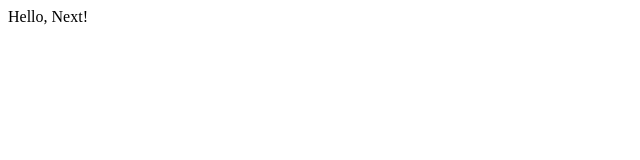
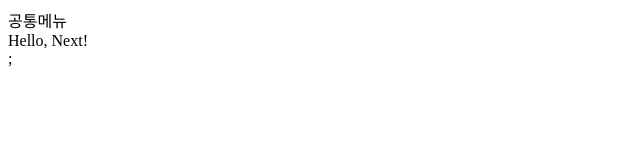
Before and after one commit to hong-kyungs/react-nodebird, a Next.js app in the folder prepare/front/: page / in a window 1280 px wide. Shown: the top 160 px of the page, without its empty margins (0-640 px from the left). Built offline with nearby package versions, Linux system fonts and the light colour scheme.

Commit message:
pages와 레이아웃

```diff
--- /dev/null
+++ b/prepare/front/components/AppLayout.js
@@ -0,0 +1,17 @@
+import React from 'react';
+import PropTypes from 'prop-types';
+
+const AppLayout = ({ children }) => {
+	return (
+		<div>
+			<div>공통메뉴</div>
+			{children}
+		</div>
+	);
+};
+
+AppLayout.PropTypes = {
+	children: PropTypes.node.isRequired,
+};
+
+export default AppLayout;
--- a/prepare/front/package.json
+++ b/prepare/front/package.json
@@ -10,6 +10,7 @@
   "license": "ISC",
   "dependencies": {
     "next": "^12.3.4",
+    "prop-types": "^15.8.1",
     "react": "^18.2.0",
     "react-dom": "^18.2.0"
   }
--- a/prepare/front/pages/index.js
+++ b/prepare/front/pages/index.js
@@ -1,5 +1,12 @@
+import React from 'react';
+import AppLayout from '../components/AppLayout';
+
 const Home = () => {
-	return <div>Hello, Next!</div>;
+	return (
+		<AppLayout>
+			<div>Hello, Next!</div>;
+		</AppLayout>
+	);
 };
 
 export default Home;
```
Also changed, not shown: prepare/front/pages/profile.js (added, +7 -0 lines), prepare/front/pages/signup.js (added, +7 -0 lines), 1 other file (tests, documents, lock files or other folders).
